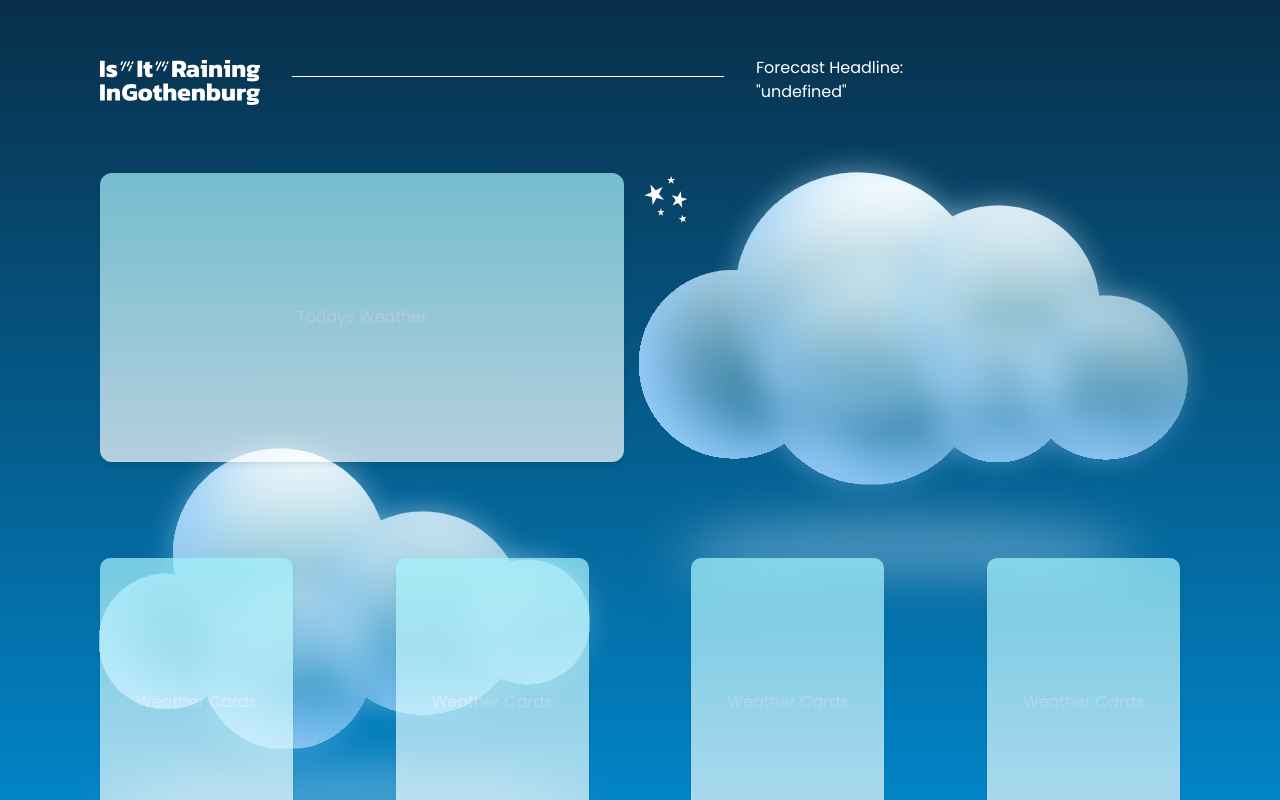
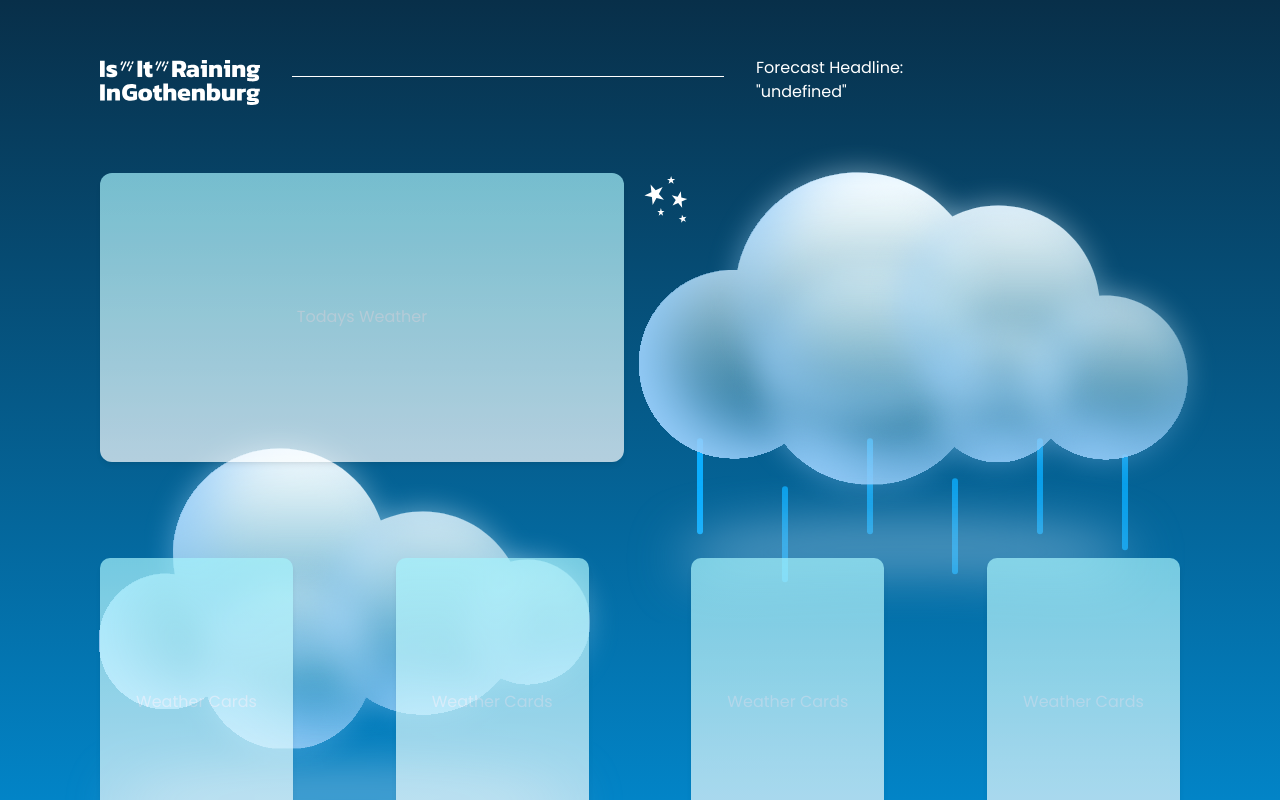
Before and after one commit to KareemZuwa/Is-It-Raining-In-Gothenburg, a React (Vite) app: page / in a window 1280 px wide. Built offline with nearby package versions, Linux system fonts and the light colour scheme; no server answers; what tailwindcss-animated would draw is missing.

Commit message:
adding raindrops on cloud two if rain

```diff
--- a/src/App.tsx
+++ b/src/App.tsx
@@ -32,7 +32,7 @@ const App = () => {
   return (
     <>
       <div
-        className={`fixed inset-0 overflow-y-auto h-screen min-w-screen flex flex-col transition-all duration-[5000ms] ease-in-out bg-gradient-to-b ${
+        className={`fixed inset-0 overflow-y-auto h-screen min-w-screen flex flex-col bg-gradient-to-b ${
           isDay ? "from-sky-600 to-cyan-200" : "from-sky-950 to-sky-600"
         }`}
       >
@@ -44,6 +44,7 @@ const App = () => {
             <WeatherOverview />
           </div>
         </div>
+
       </div>
     </>
   );
--- a/src/components/CloudsBackground.tsx
+++ b/src/components/CloudsBackground.tsx
@@ -1,8 +1,11 @@
+import { Raindrops } from "./Raindrops";
+
 interface CloudsBackgroundProps {
   isDay: boolean;
 }
 
 export const CloudsBackground = ({ isDay }: CloudsBackgroundProps) => {
+  const isRain = false;
   return (
     <div className="absolute inset-0 m-auto max-w-screen-2xl">
       <div className="mx-16 flex justify-between overflow-hidden">
@@ -24,6 +27,7 @@ export const CloudsBackground = ({ isDay }: CloudsBackgroundProps) => {
             src="/background/cloud-two.svg"
             alt="cloud-two"
           />
+          {!isRain && <Raindrops />}
         </div>
       </div>
     </div>
--- /dev/null
+++ b/src/components/Raindrops.tsx
@@ -0,0 +1,34 @@
+export const Raindrops = () => {
+  return (
+    <span className="hidden absolute inset-x-8 bottom-12 md:bottom-64 lg:bottom-72 mr-4 sm:grid grid-cols-6 justify-center animate-fade-down animate-once animate-duration-[5000ms] animate-ease-in-out">
+      <img
+        className="animate-fade-up animate-infinite animate-duration-[1700ms] animate-ease-in animate-reverse animate-fill-forwards justify-self-center animate-delay-500"
+        src="/background/drop.svg"
+        alt="rain-drop"
+      />
+           <img
+        className="animate-fade-up animate-infinite animate-duration-[1700ms] animate-ease-in animate-reverse animate-fill-forwards justify-self-center pt-12 animate-delay-200 opacity-80"
+        src="/background/drop.svg"
+        alt="rain-drop"
+      />
+           <img
+        className="animate-fade-up animate-infinite animate-duration-[1700ms] animate-ease-in animate-reverse animate-fill-forwards justify-self-center animate-delay-700 opacity-80"
+        src="/background/drop.svg"
+        alt="rain-drop"
+      />
+           <img
+        className="animate-fade-up animate-infinite animate-duration-[1700ms] animate-ease-in animate-reverse animate-fill-forwards justify-self-center pt-10 opacity-80"
+        src="/background/drop.svg"
+        alt="rain-drop"
+      />     <img
+      className="animate-fade-up animate-infinite animate-duration-[1700ms] animate-ease-in animate-reverse animate-fill-forwards justify-self-center animate-delay-100 opacity-80"
+      src="/background/drop.svg"
+      alt="rain-drop"
+    />     <img
+    className="animate-fade-up animate-infinite animate-duration-[1700ms] animate-ease-in animate-reverse animate-fill-forwards justify-self-center pt-4 animate-delay-400 opacity-80"
+    src="/background/drop.svg"
+    alt="rain-drop"
+  />
+    </span>
+  );
+};
```
Also changed, not shown: public/background/drop.svg (added).
